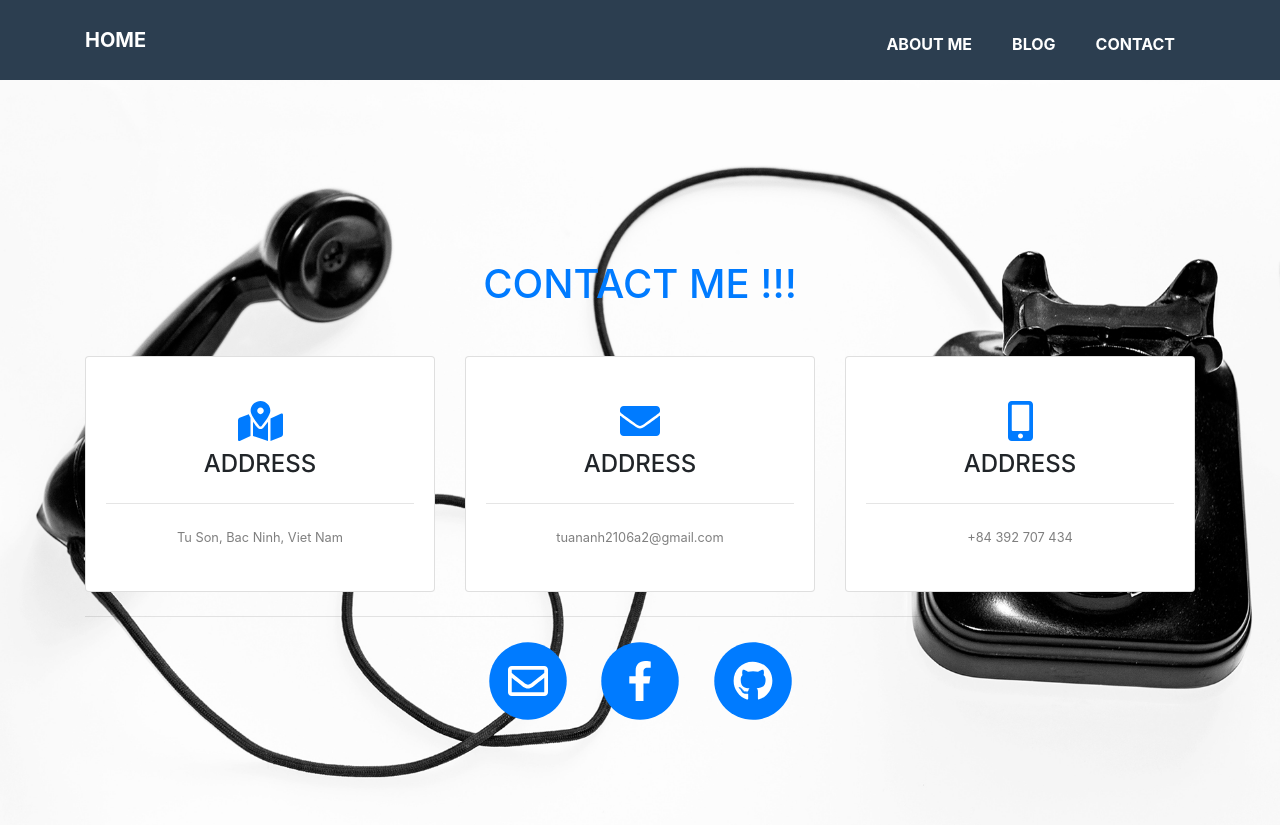
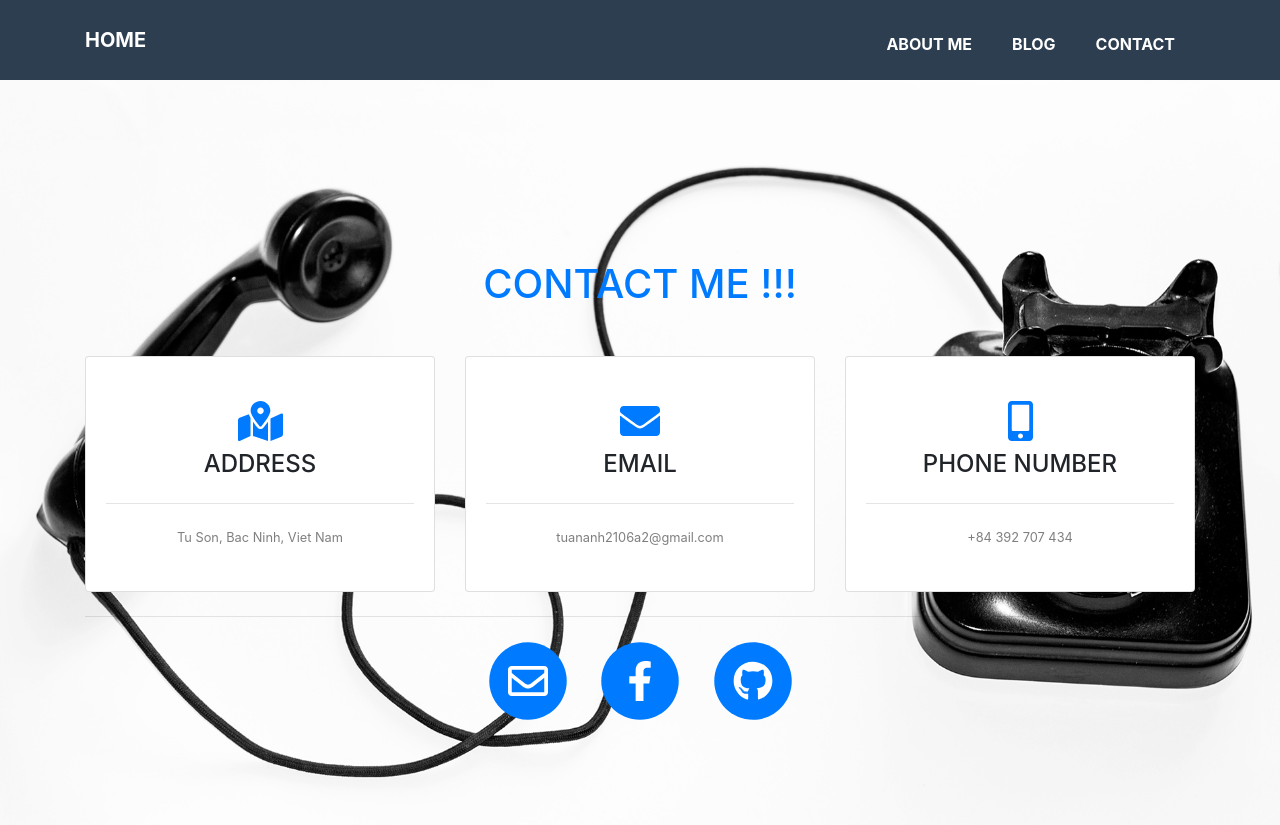
Before and after one commit to zzNuAzz/INT3306w2, a Jekyll site: the page built from contact.md, in a window 1280 px wide. Shown: the top 825 px of the page. Built offline with Jekyll 4.4.1, drawn with Linux system fonts in a browser that asks for light colours.

Commit message:
fix title

```diff
--- a/_data/contacts.json
+++ b/_data/contacts.json
@@ -5,12 +5,12 @@
     "body": "Tu Son, Bac Ninh, Viet Nam"
   },
   {
-    "title": "address",
+    "title": "email",
     "icon": "fa-envelope",
     "body": "tuananh2106a2@gmail.com"
   },
   {
-    "title": "address",
+    "title": "phone number",
     "icon": "fa-mobile-alt",
     "body": "+84 392 707 434"
   }
```
